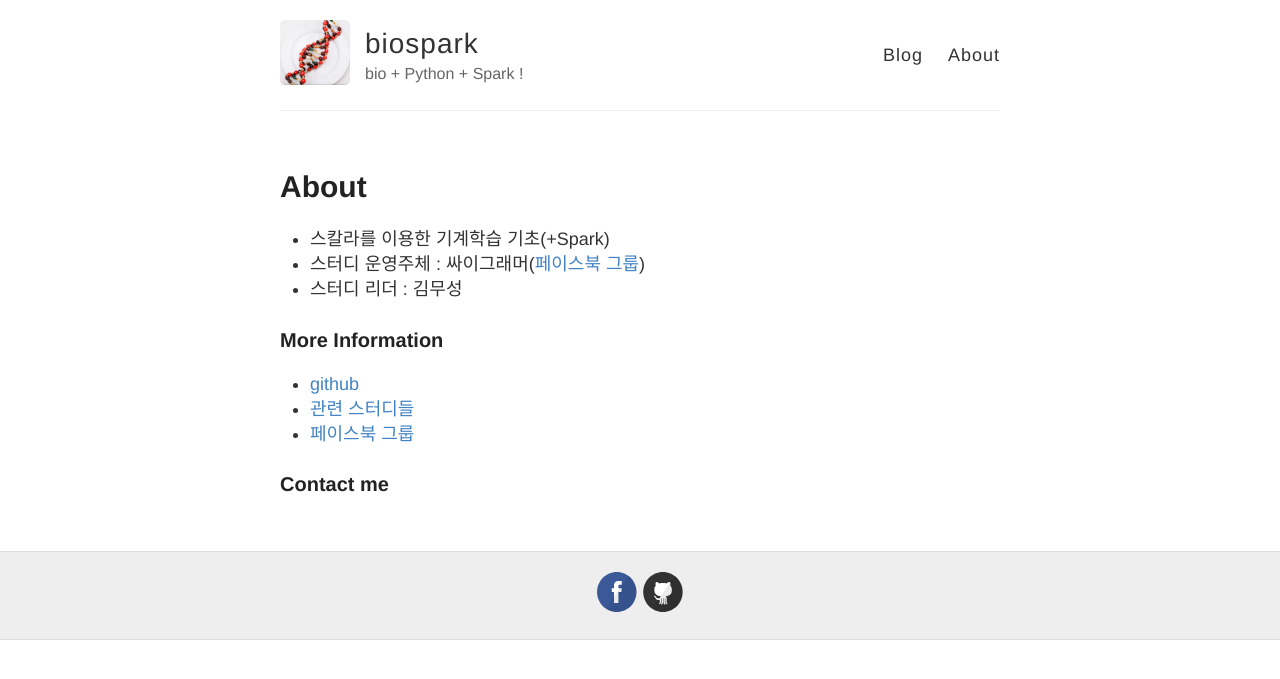
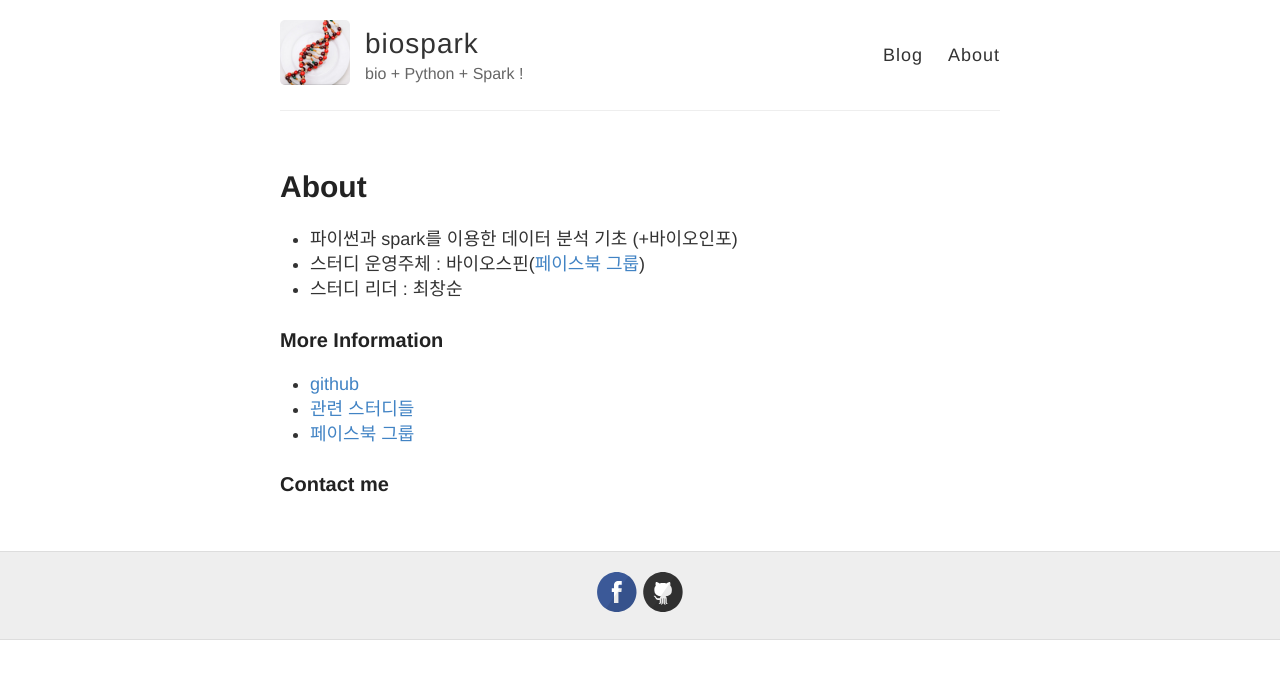
Before and after one commit to biospin/biospark, a Jekyll site: the page built from about.md, in a window 1280 px wide. Shown: the top 679 px of the page. Built offline with Jekyll 4.4.1, drawn with Linux system fonts in a browser that asks for light colours; Markdown is read by kramdown in place of the engine named in the settings.

Commit message:
Update about.md

```diff
--- a/about.md
+++ b/about.md
@@ -4,15 +4,15 @@ title: About
 permalink: /about/
 ---
 
-* 스칼라를 이용한 기계학습 기초(+Spark)
-* 스터디 운영주체 : 싸이그래머([페이스북 그룹](https://www.facebook.com/groups/psygrammer/))
-* 스터디 리더 : 김무성
+* 파이썬과 spark를 이용한 데이터 분석 기초 (+바이오인포)
+* 스터디 운영주체 : 바이오스핀([페이스북 그룹](https://www.facebook.com/groups/biospin/))
+* 스터디 리더 : 최창순
 
 ### More Information
 
-* [github](https://github.com/psygrammer/ScalaML)
-* [관련 스터디들](http://psygrammer.github.io/)
-* [페이스북 그룹](https://www.facebook.com/groups/psygrammer/)
+* [github](https://github.com/biospin/biospark)
+* [관련 스터디들](http://biospin.github.io/)
+* [페이스북 그룹](https://www.facebook.com/groups/biospin/)
 
 
 ### Contact me
```
